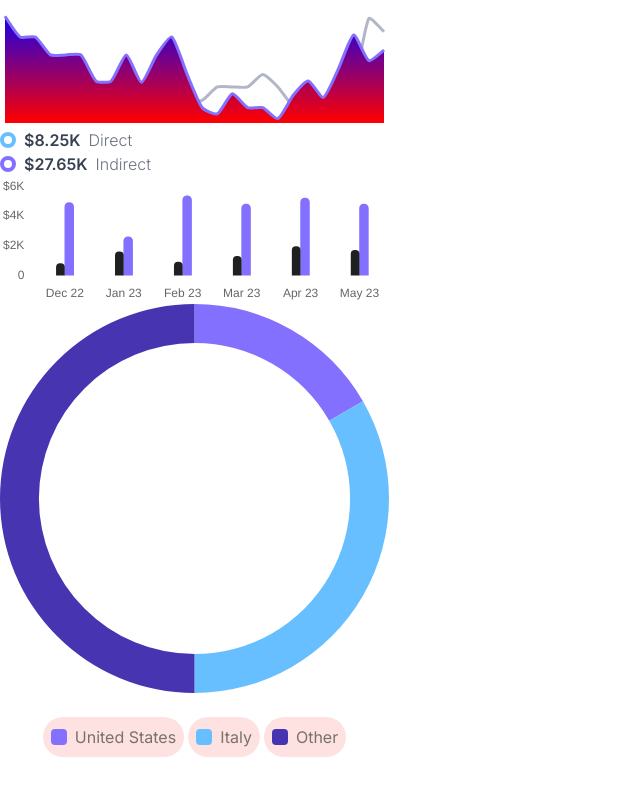
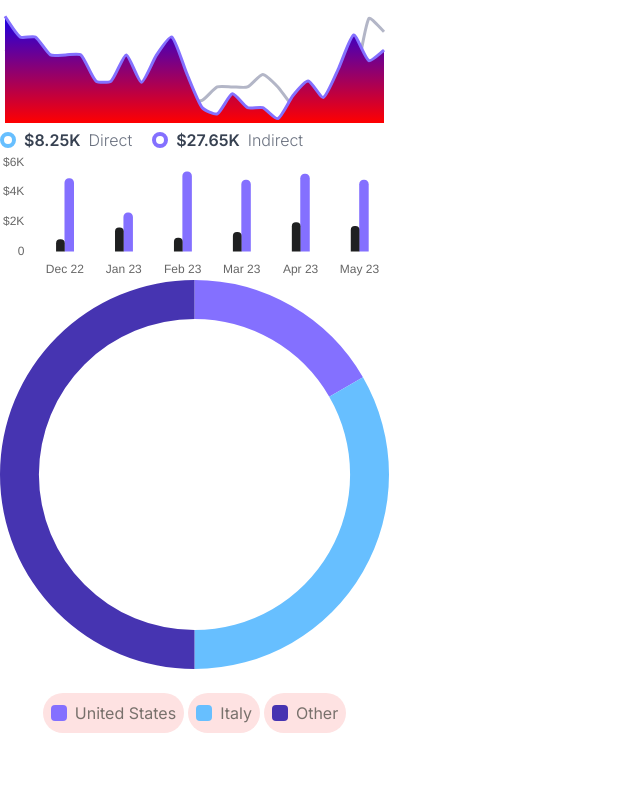
Before and after one commit to minngaeng/simple-dashboard, a Next.js app: page /showChart in a window 1280 px wide. Shown: the top 796 px of the page, without its empty margins (0-640 px from the left). Built offline with nearby package versions, Linux system fonts and the light colour scheme.

Commit message:
barCard label styling

```diff
--- a/components/BarCard.tsx
+++ b/components/BarCard.tsx
@@ -143,16 +143,15 @@ const BarCard = () => {
   return (
     <>
       <div>
-        <ul>
+        <ul className="flex flex-row gap-5 items-center">
           {legendItems.map((item) => {
-            console.log(legendItems);
             const { value, label, index, isHidden, borderColor } = item;
             return (
               <li key={index}>
                 {/* TODO: tailwind 사용해서 스타일링 */}
                 <button
                   onClick={() => handleLegendClick(index)}
-                  className="flex items-center"
+                  className="flex flex-row items-center"
                 >
                   <span
                     style={{ borderColor: isHidden ? '#D1D5DB' : borderColor }}
```
